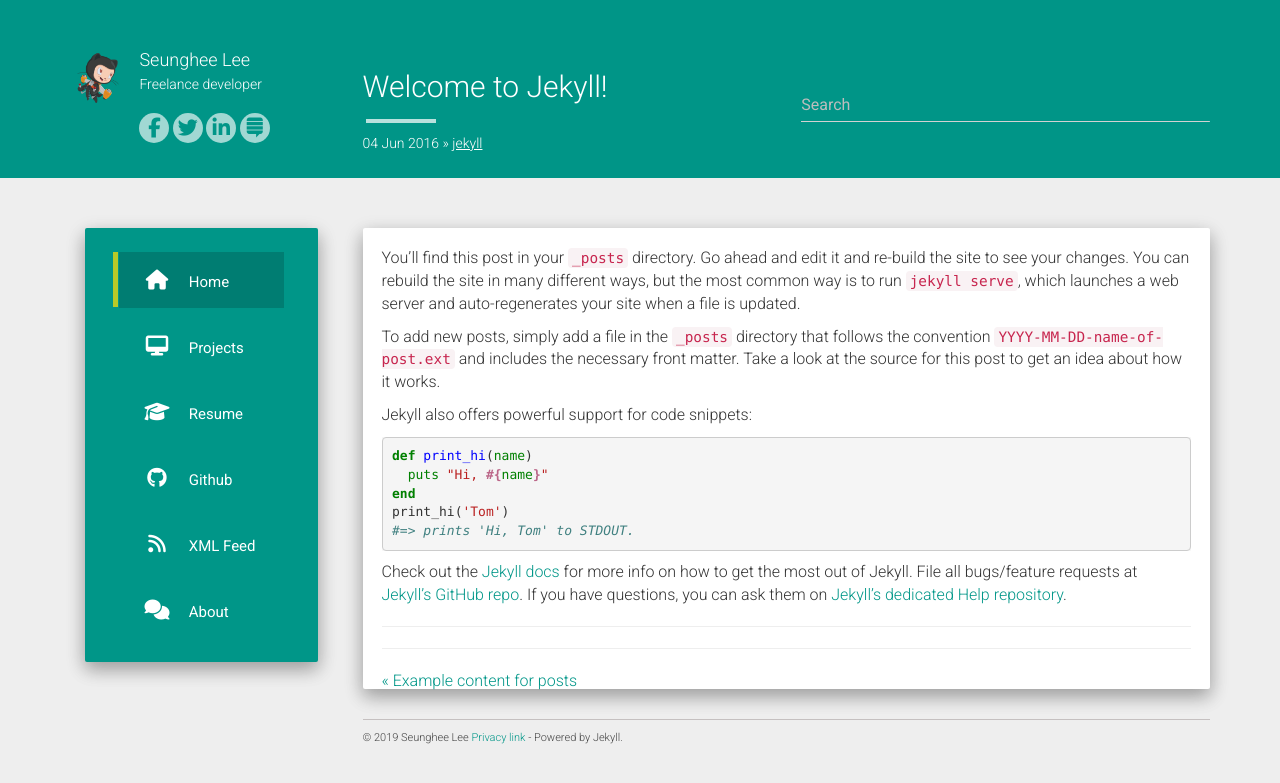
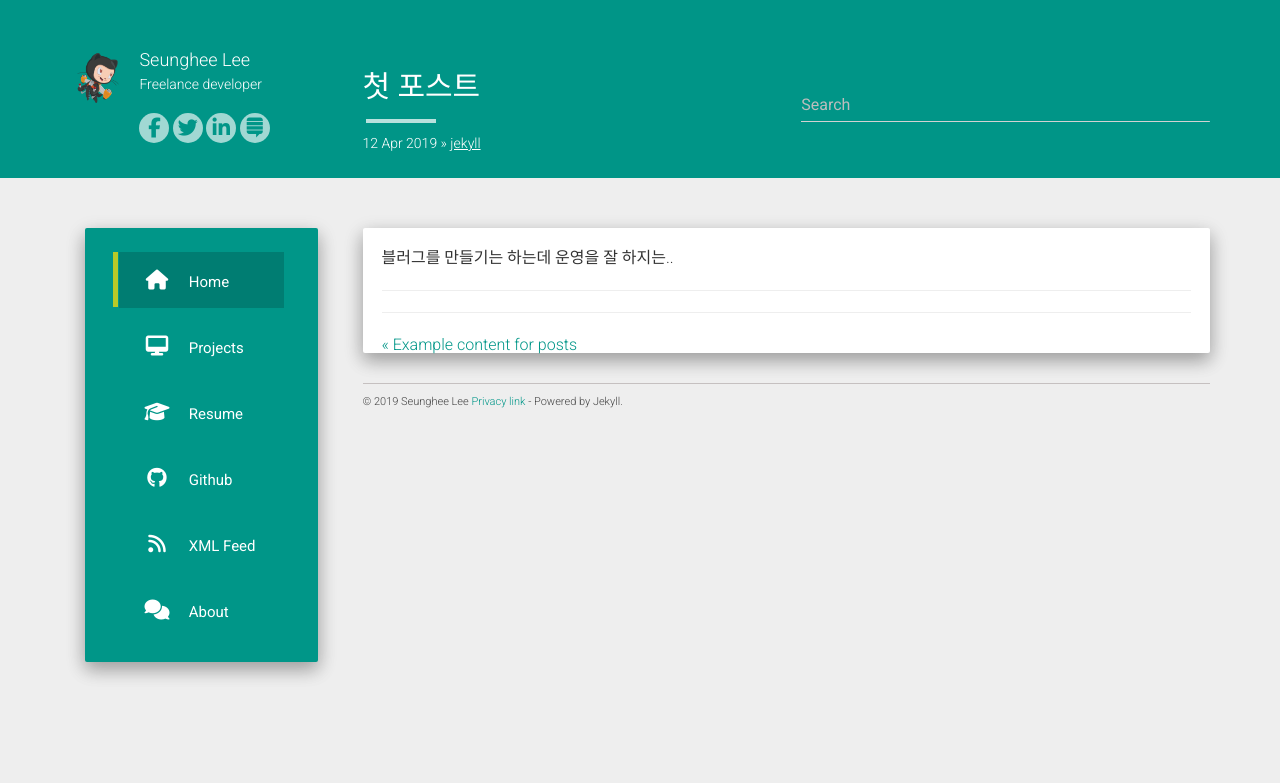
Before and after one commit to onmanoff/onmanoff.github.io, a Jekyll site: the page built from _posts/2015-07-11-welcome-to-jekyll.md, in a window 1280 px wide. Shown: the top 783 px of the page. Built offline with Jekyll 4.4.1, drawn with Linux system fonts in a browser that asks for light colours; nearby versions of some CDN libraries.

Commit message:
첫포스트

```diff
--- a/_posts/2015-07-11-welcome-to-jekyll.md
+++ b/_posts/2015-07-11-welcome-to-jekyll.md
@@ -1,25 +1,7 @@
 ---
 layout: post
-title:  "Welcome to Jekyll!"
-date:   2016-06-04 13:50:39
+title:  "첫 포스트"
+date:   2019-04-12
 categories: jekyll
 ---
-You’ll find this post in your `_posts` directory. Go ahead and edit it and re-build the site to see your changes. You can rebuild the site in many different ways, but the most common way is to run `jekyll serve`, which launches a web server and auto-regenerates your site when a file is updated.
-
-To add new posts, simply add a file in the `_posts` directory that follows the convention `YYYY-MM-DD-name-of-post.ext` and includes the necessary front matter. Take a look at the source for this post to get an idea about how it works.
-
-Jekyll also offers powerful support for code snippets:
-
-{% highlight ruby %}
-def print_hi(name)
-  puts "Hi, #{name}"
-end
-print_hi('Tom')
-#=> prints 'Hi, Tom' to STDOUT.
-{% endhighlight %}
-
-Check out the [Jekyll docs][jekyll] for more info on how to get the most out of Jekyll. File all bugs/feature requests at [Jekyll’s GitHub repo][jekyll-gh]. If you have questions, you can ask them on [Jekyll’s dedicated Help repository][jekyll-help].
-
-[jekyll]:      http://jekyllrb.com
-[jekyll-gh]:   https://github.com/jekyll/jekyll
-[jekyll-help]: https://github.com/jekyll/jekyll-help
+블러그를 만들기는 하는데 운영을 잘 하지는..
```
